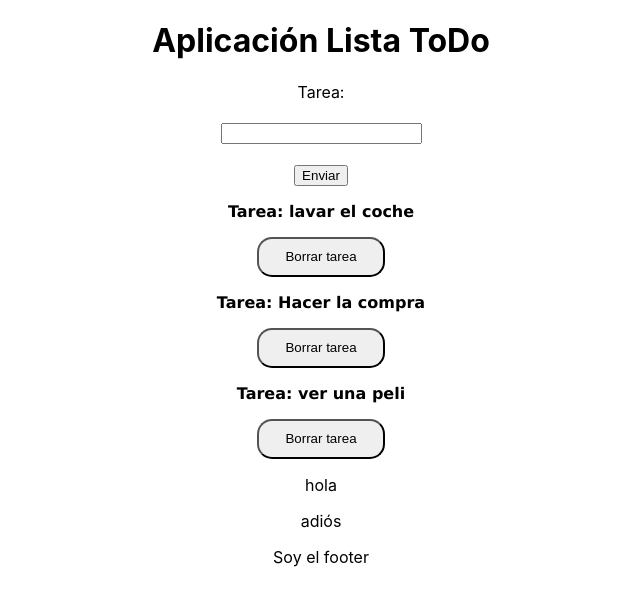
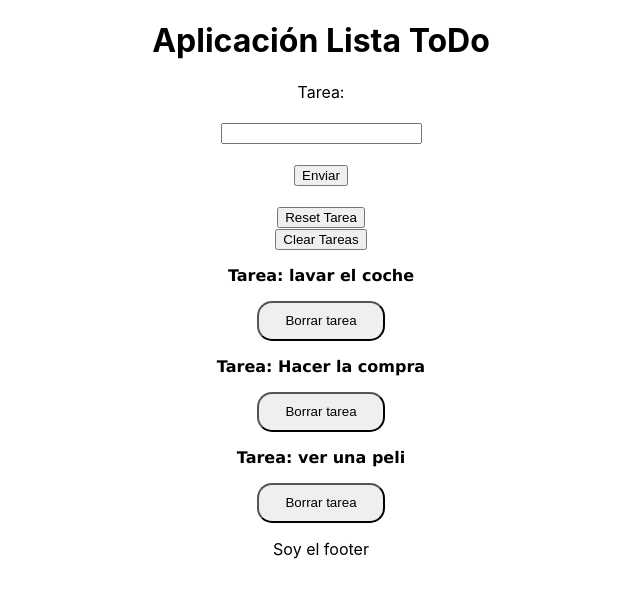
Before and after one commit to Cjuampi/toDo, a React (Create React App) app in the folder todo/: page / in a window 1280 px wide. Shown: the top 604 px of the page, without its empty margins (319-959 px from the left). Built offline with nearby package versions, Linux system fonts and the light colour scheme.

Commit message:
Finished

```diff
--- a/todo/src/components/List/List.js
+++ b/todo/src/components/List/List.js
@@ -34,6 +34,12 @@ class List extends Component {
         this.addTarea({tarea})
     }
 
+    resetTarea = () => {
+        this.setState({todoList:data})
+    }
+
+    removeAllTareas = () => this.setState({todoList:[]})
+
     render(){
         return(
             <section>
@@ -41,9 +47,11 @@ class List extends Component {
                     <label >Tarea:</label><br/><br/>
                     <input type="text" id="tarea" name="tarea"/><br/><br/>
                     <input type="submit" value="Enviar"/>
-                </form>
+                </form><br></br>
+                <button type="button" onClick={this.resetTarea}>Reset Tarea</button><br></br>
+                <button type="button" onClick={this.removeAllTareas}>Clear Tareas</button>
                 {this.renderTareas()}
-                {[<p>hola</p>, <p>adiós</p>]}
+
             </section>
         )
     }
```
Also changed, not shown: todo/src/components/Main/Main.js (+0 -10 lines).
